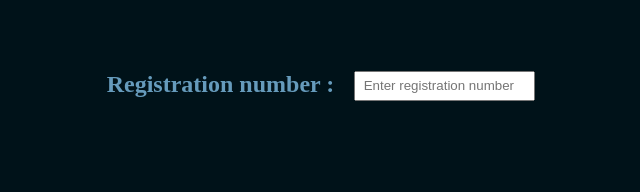
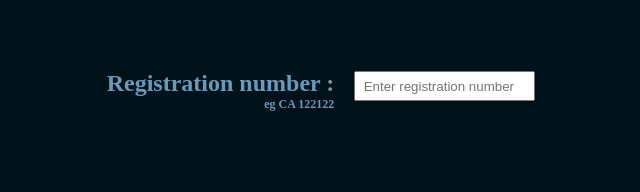
Before and after one commit to Razorma/registration_numbers, a plain HTML site: page index.html in a window 1280 px wide. Shown: the part 177-369 px from the top of the page, 319-959 px from the left. Drawn offline with Linux system fonts and the light colour scheme.

Commit message:
added a way to know how to enter the reg numbers

```diff
--- a/index.html
+++ b/index.html
@@ -12,7 +12,7 @@
 
         <h1>Ragistration Numbers</h1>
         <div class="registrationNumber">
-        <h2>Registration number :</h2>
+        <h2 class="regisrationLabel">Registration number :</h2>
         <p class="messageInput"></p>
         <input
             type="text"
--- a/registration_number.css
+++ b/registration_number.css
@@ -10,6 +10,19 @@
     height: fit-content;
     background-color: rgb(192, 192, 192);
     border-radius: 5px;
+}
+.registrationNumber h2::after{
+    content: 'eg CA 122122';
+    display: flex;
+    flex-direction: column;
+    align-items: flex-end;
+    font-size: 12px;
+    font-weight: 900px;
+}
+.registrationNumber{
+    display: flex;
+    flex-direction: column;
+    align-items: center;
 }
 
 label{
@@ -77,6 +90,11 @@ ul{
     font-weight: 1000;
 }
 @media(min-width:768px){
+    .registrationNumber{
+        display: flex;
+        flex-direction: row;
+        align-items: center;
+    }
     .main{
         display: flex;
         flex-direction: column;
```
